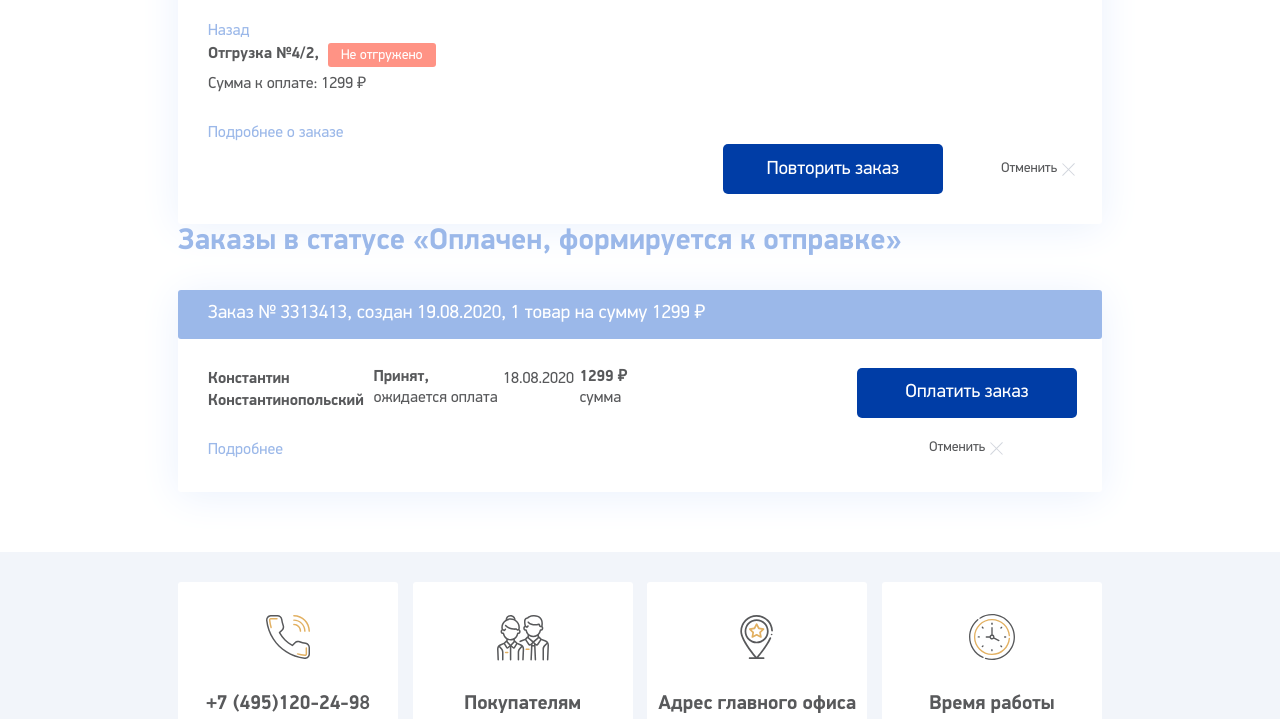
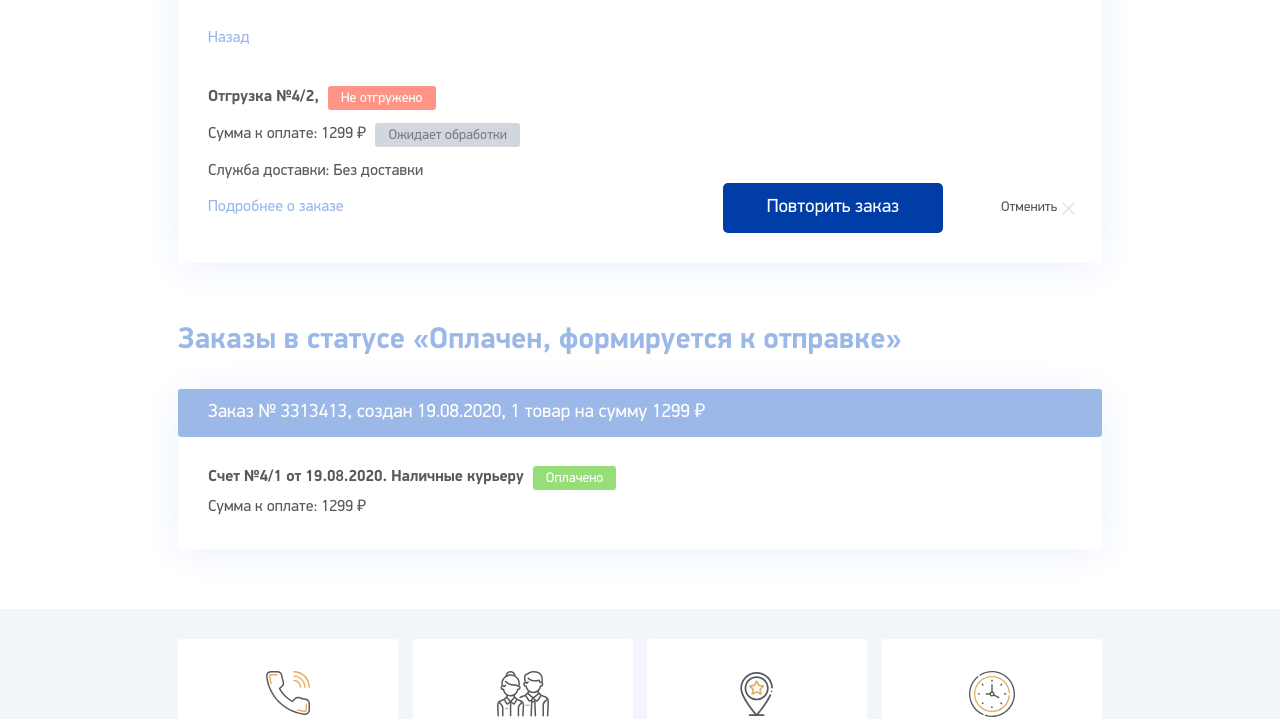
Before and after one commit to ViktoriaZaharova/moreani, a website: page app/cabinet-profile2.html in a window 1280 px wide. Shown: the part 686-1405 px from the top of the page. Drawn offline with Linux system fonts and the light colour scheme.

Commit message:
add page

```diff
--- a/app/cabinet-profile2.html
+++ b/app/cabinet-profile2.html
@@ -511,7 +511,7 @@
                 <div class="tab-pane fade show active in" id="history-orders">
                     <div class="h1">Заказы в статусе «Принят, ожидается оплата»</div>
 
-                    <div class="history-orders">
+                    <div class="history-orders history-orders-page">
 
                         <div class="history-orders__details history-orders__details-box">
                             <div class="history-orders__details-item">
@@ -536,7 +536,8 @@
                                                 <span class="list-payment__name">Виза</span>
                                             </a>
                                             <a href="#" class="list-payment__links">
-                                                <span class="list-payment__icon"><img src="img/mastercard.svg" alt=""></span>
+                                                <span class="list-payment__icon"><img src="img/mastercard.svg"
+                                                                                      alt=""></span>
                                                 <span class="list-payment__name">Мастеркард</span>
                                             </a>
                                             <a href="#" class="list-payment__links">
@@ -544,7 +545,8 @@
                                                 <span class="list-payment__name">Мир</span>
                                             </a>
                                             <a href="#" class="list-payment__links">
-                                                <span class="list-payment__icon"><img src="img/pay-pal.png" alt=""></span>
+                                                <span class="list-payment__icon"><img src="img/pay-pal.png"
+                                                                                      alt=""></span>
                                                 <span class="list-payment__name">PayPal</span>
                                             </a>
                                             <a href="#" class="list-payment__links">
@@ -556,18 +558,36 @@
 
                                         <a href="#" class="links-light-blue links-orders-history-details">Назад</a>
 
-                                        <div class="history-orders__details-line">
-                                            <div class="parameters-orders__name">
-                                                <p>Отгрузка №4/2,</p>
-                                                <div class="parameters-orders__status bg-light-pink">Не отгружено</div>
+                                        <div class="history-orders__details-line-box">
+
+
+                                            <div class="history-orders__details-line">
+                                                <div class="parameters-orders__name">
+                                                    <p>Отгрузка №4/2,</p>
+                                                    <div class="parameters-orders__status bg-light-pink">Не отгружено
+                                                    </div>
+                                                </div>
+
+                                                <div class="parameters-orders__name">
+                                                    <div class="parameters-orders__sum">Сумма к оплате: 1299 ₽</div>
+                                                    <div class="parameters-orders__status bg-grey">Ожидает обработки
+                                                    </div>
+                                                </div>
+
+                                                <div class="parameters-orders__name">
+                                                    <div class="parameters-orders__sum">Служба доставки: Без доставки
+                                                    </div>
+                                                </div>
+
                                             </div>
-                                            <div class="parameters-orders__sum">Сумма к оплате: 1299 ₽</div>
+
                                         </div>
-
-                                        <a href="#" class="links-light-blue links-orders-history-details">Подробнее о заказе</a>
                                     </div>
 
                                     <div class="button-group button-group-row">
+
+                                        <a href="#" class="links-light-blue links-orders-history-details">Подробнее
+                                            о заказе</a>
                                         <a href="#" class="btn-blue btn-pay-order">Повторить заказ</a>
                                         <a href="#" class="canceling-btn">
                                             Отменить
@@ -582,7 +602,7 @@
 
                     <div class="h1">Заказы в статусе «Оплачен, формируется к отправке»</div>
 
-                    <div class="history-orders">
+                    <div class="history-orders history-orders-page">
 
                         <div class="history-orders__details">
                             <div class="history-orders__details-item">
@@ -593,33 +613,16 @@
                                 <div class="history-orders__details-item-wrapper">
                                     <div class="history-orders__details-content">
 
-                                        <div class="history-orders__details-line">
-                                            <div class="name-customer">Константин
-                                                Константинопольский
+                                            <div class="history-orders__details-line">
+                                                <div class="parameters-orders__name">
+                                                    <p>Счет №4/1 от 19.08.2020. Наличные курьеру</p>
+                                                    <div class="parameters-orders__status bg-green">Оплачено</div>
+                                                </div>
+                                                <div class="parameters-orders__sum">Сумма к оплате: 1299 ₽</div>
                                             </div>
 
-                                            <div class="status-orders">
-                                                <p>Принят,</p>
-                                                <span>ожидается оплата</span>
-                                            </div>
-
-                                            <div class="date-orders">18.08.2020</div>
-
-                                            <div class="sum-orders">
-                                                <p>1299 ₽</p>
-                                                <span>сумма</span>
-                                            </div>
-                                        </div>
-
-                                        <a href="#" class="links-light-blue links-orders-history-details">Подробнее</a>
                                     </div>
 
-                                    <div class="button-group">
-                                        <a href="#" class="btn-blue btn-pay-order">Оплатить заказ</a>
-                                        <a href="#" class="canceling-btn">
-                                            Отменить
-                                        </a>
-                                    </div>
 
                                 </div>
                             </div>
--- a/app/sass/block/cabinet.scss
+++ b/app/sass/block/cabinet.scss
@@ -410,6 +410,7 @@ svg path {
   align-items: center;
   flex-wrap: wrap;
   margin: 0 0 6px;
+  width: 100%;
   p {
     margin: 0;
     color: #58595B;
@@ -427,6 +428,7 @@ svg path {
   justify-content: center;
   text-align: center;
   line-height: 17px;
+  border-radius: 3px;
 }
 
 .bg-light-pink {
@@ -493,7 +495,9 @@ svg path {
   justify-content: space-between;
   flex-wrap: wrap;
   margin: 0 0 26px;
-
+  &:last-child {
+    margin: 0;
+  }
   span {
     display: block;
   }
@@ -517,11 +521,21 @@ svg path {
   justify-content: flex-end;
 }
 
-.button-group-row .btn-pay-order {
-  margin: 0 58px 0 0;
+.button-group-row {
+  .btn-pay-order {
+    margin: 0 58px 0 0;
+  }
+
+  .links-orders-history-details {
+    margin: 0 auto 0 0 ;
+  }
 }
 
 .history-orders__details-box {
+  &:last-child {
+    margin-bottom: 0;
+  }
+
   .history-orders__details-content {
     width: 100%;
   }
@@ -529,6 +543,14 @@ svg path {
   .history-orders__details-line {
     flex-direction: column;
     align-items: flex-start;
+  }
+
+  .parameters-orders__name {
+    margin: 0 0 13px;
+    width: 100%;
+    &:last-child {
+      margin: 0;
+    }
   }
 }
 
@@ -564,6 +586,33 @@ svg path {
   padding: 7px 14px;
   margin: 0 auto 10px;
 }
+
+.bg-grey {
+  background: #D2D6DD;
+}
+
+.parameters-orders__status.bg-grey {
+  color: rgba(88, 89, 91, 0.7);
+}
+
+.history-orders-page {
+  margin: 0 0 60px;
+  &:last-child {
+    margin: 0;
+  }
+}
+
+.history-orders__details-line-box {
+  margin: 36px 0 0;
+  width: 100%;
+
+
+}
+
+.bg-green {
+  background: #96DE77;
+}
+
 
 
 
@@ -755,6 +804,10 @@ svg path {
     flex-direction: column;
     align-items: center;
   }
+  .button-group-row .btn-pay-order {
+    margin: 0 20px 0 0;
+  }
+
 }
 
 @media screen and (max-width: 575px) {
@@ -780,6 +833,22 @@ svg path {
   .parameters-orders__title {
     font-size: 16px;
     padding: 10px 20px;
+  }
+
+  .history-orders__details-item-wrapper .button-group {
+    flex-direction: column;
+  }
+
+  .button-group-row .btn-pay-order {
+    margin: 10px auto;
+  }
+
+  .list-payment__links {
+    margin-right: 0;
+  }
+
+  .list-payment {
+    justify-content: space-around;
   }
 
 }
```
Also changed, not shown: app/css/main.css.
